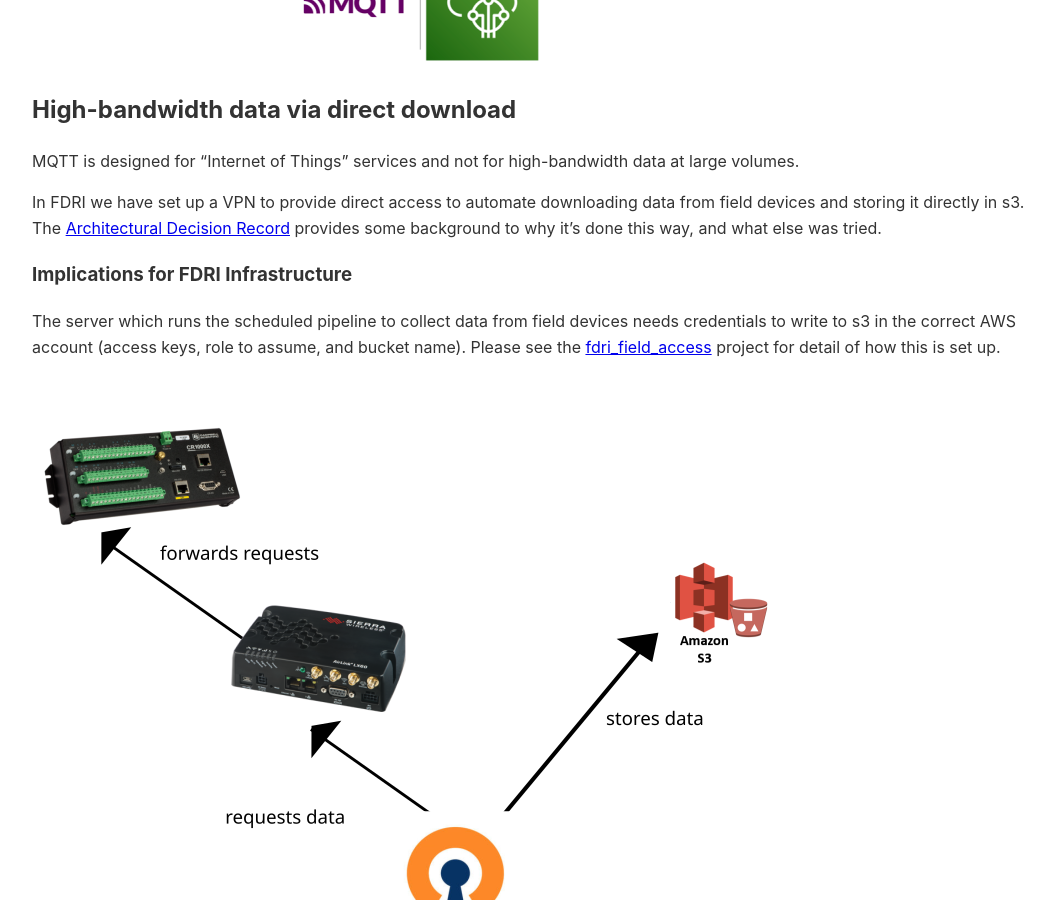
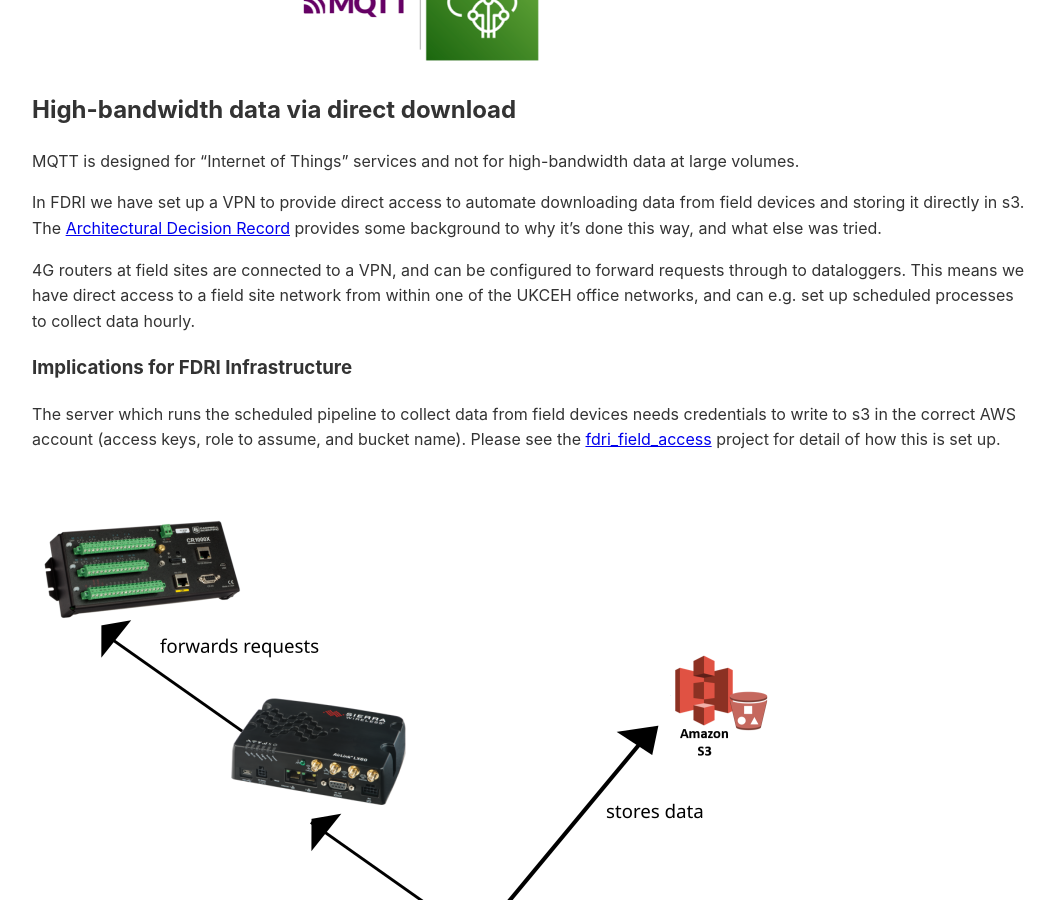
Before and after one commit to NERC-CEH/fdri_words, a Jekyll site: the page built from field_devices/networking.md, in a window 1280 px wide and 900 px high, scrolled down 1284 px. Shown: the whole window, without its empty margins (108-1163 px from the left). Built offline with Jekyll 4.4.1, drawn with Linux system fonts in a browser that asks for light colours; our own code applies the rules of GitHub Pages for plain Markdown files.

Commit message:
Update networking.md - make the reuse value clearer

```diff
--- a/field_devices/networking.md
+++ b/field_devices/networking.md
@@ -25,6 +25,8 @@
 
 In FDRI we have set up a VPN to provide direct access to automate downloading data from field devices and storing it directly in s3. The [Architectural Decision Record](https://github.com/NERC-CEH/fdri_words/blob/b7b511a210a5eac5a112d2f157767ad9b4456828/017-Flux-Raw-Data-Transfer-Method.md) provides some background to why it's done this way, and what else was tried.
 
+4G routers at field sites are connected to a VPN, and can be configured to forward requests through to dataloggers. This means we have direct access to a field site network from within one of the UKCEH office networks, and can e.g. set up scheduled processes to collect data hourly.
+
 ### Implications for FDRI Infrastructure
 
 The server which runs the scheduled pipeline to collect data from field devices needs credentials to write to s3 in the correct AWS account (access keys, role to assume, and bucket name). Please see the [fdri_field_access](https://github.com/NERC-CEH/fdri_field_access) project for detail of how this is set up.
```
